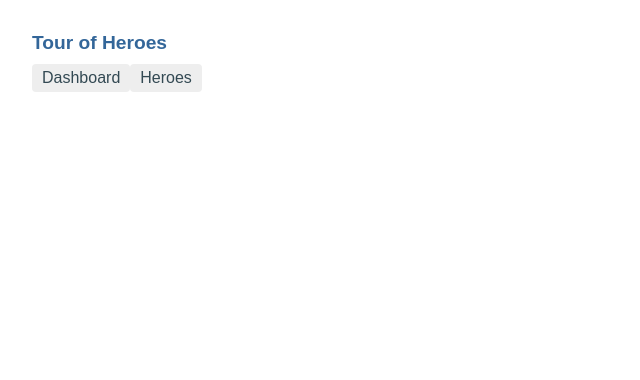
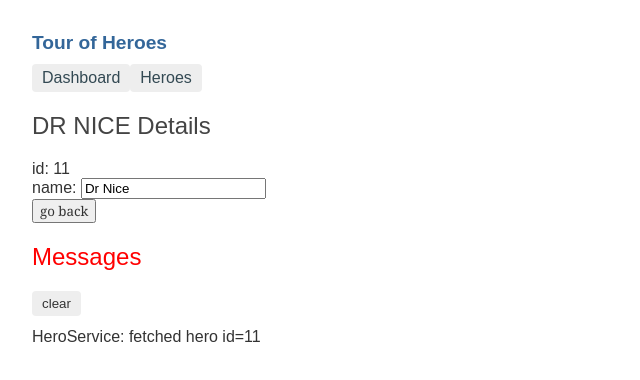
Before and after one commit to tubaboy5/tourOfHeroesAngular, an Angular app: page /detail/11 in a window 1280 px wide. Shown: the top 380 px of the page, without its empty margins (0-640 px from the left). Built offline with nearby package versions, Linux system fonts and the light colour scheme.

Commit message:
Add go back button on hero detail page

```diff
--- a/src/app/hero-detail/hero-detail.component.html
+++ b/src/app/hero-detail/hero-detail.component.html
@@ -1,11 +1,11 @@
 <div *ngIf="hero">
-
-    <h2>{{hero.name | uppercase}} Details</h2>
-    <div><span>id: </span>{{hero.id}}</div>
-    <div>
-      <label>name:
-        <input [(ngModel)]="hero.name" placeholder="name"/>
-      </label>
-    </div>
-
+  <h2>{{ hero.name | uppercase }} Details</h2>
+  <div><span>id: </span>{{ hero.id }}</div>
+  <div>
+    <label
+      >name:
+      <input [(ngModel)]="hero.name" placeholder="name" />
+    </label>
   </div>
+  <button (click)="goBack()">go back</button>
+</div>
--- a/src/app/hero-detail/hero-detail.component.ts
+++ b/src/app/hero-detail/hero-detail.component.ts
@@ -1,5 +1,10 @@
 import { Component, OnInit, Input } from '@angular/core';
 import { Hero } from '../hero';
+
+import { ActivatedRoute } from '@angular/router';
+import { Location } from '@angular/common';
+
+import { HeroService } from '../hero.service';
 
 @Component({
   selector: 'app-hero-detail',
@@ -9,7 +14,24 @@ import { Hero } from '../hero';
 export class HeroDetailComponent implements OnInit {
   @Input() hero: Hero;
 
-  constructor() {}
+  constructor(
+    private route: ActivatedRoute,
+    private heroService: HeroService,
+    private location: Location
+  ) {}
 
-  ngOnInit(): void {}
+  ngOnInit(): void {
+    this.getHero();
+  }
+
+  getHero(): void {
+    const id = +this.route.snapshot.paramMap.get('id');
+    this.heroService.getHero(id)
+      .subscribe(hero => this.hero = hero);
+  }
+
+  goBack(): void {
+    this.location.back();
+  }
+
 }
--- a/src/app/hero.service.ts
+++ b/src/app/hero.service.ts
@@ -14,5 +14,11 @@ export class HeroService {
     return of(HEROES);
   }
 
+  getHero(id: number): Observable<Hero> {
+    // TODO: send the message _after_ fetching the hero
+    this.messageService.add(`HeroService: fetched hero id=${id}`);
+    return of(HEROES.find(hero => hero.id === id));
+  }
+
   constructor(private messageService: MessageService) {}
 }
```
